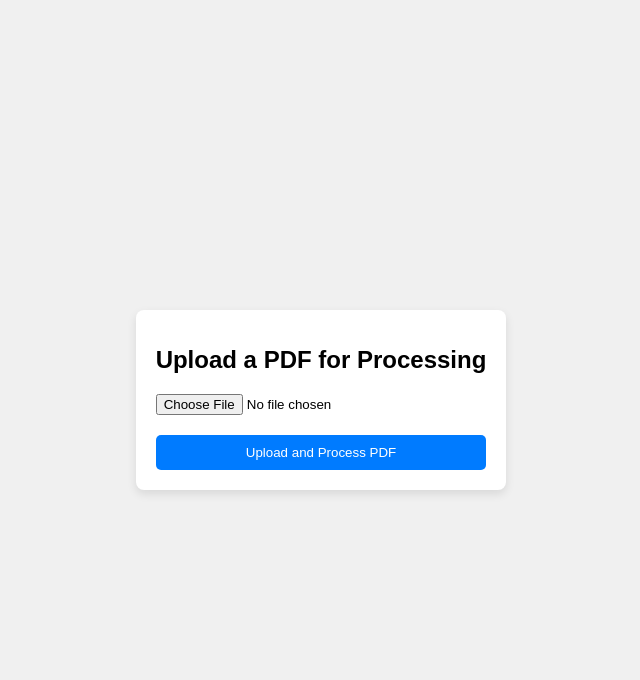
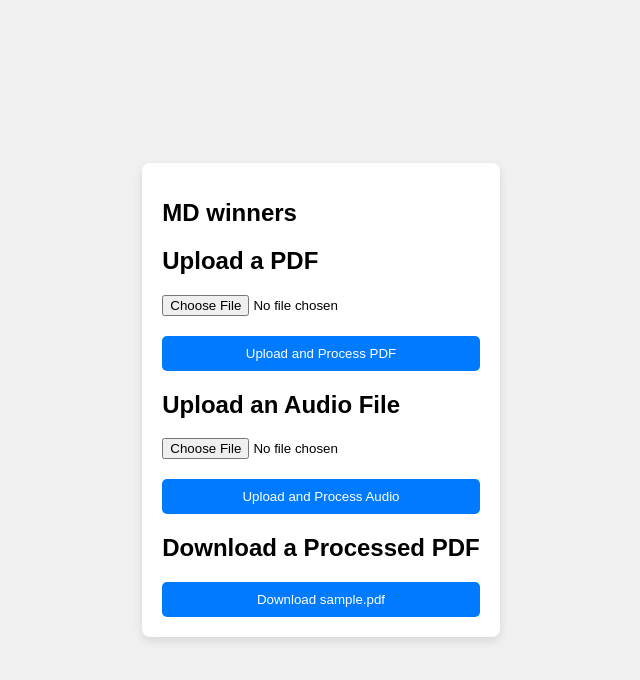
Before and after one commit to rinai1122/app, a Flask app: page / in a window 1280 px wide. Shown: the top 680 px of the page, without its empty margins (319-959 px from the left). Run offline with Flask 3, Linux system fonts and the light colour scheme.

Commit message:
work by JB

```diff
--- a/app.py
+++ b/app.py
@@ -1,4 +1,4 @@
-from flask import Flask, render_template, request, send_file
+from flask import Flask, render_template, request, send_file, jsonify
 import os
 from werkzeug.utils import secure_filename
 
@@ -8,37 +8,78 @@ app = Flask(__name__)
 UPLOAD_FOLDER = 'uploads'
 app.config['UPLOAD_FOLDER'] = UPLOAD_FOLDER
 
+# Directory to store downloadable files
+DOWNLOAD_FOLDER = 'downloads'
+app.config['DOWNLOAD_FOLDER'] = DOWNLOAD_FOLDER
+
+# Directory to store audio files
+AUDIO_FOLDER = 'audios'
+app.config['AUDIO_FOLDER'] = AUDIO_FOLDER
+
+# Create necessary folders if they don't exist
 if not os.path.exists(UPLOAD_FOLDER):
     os.makedirs(UPLOAD_FOLDER)
+
+if not os.path.exists(DOWNLOAD_FOLDER):
+    os.makedirs(DOWNLOAD_FOLDER)
+
+if not os.path.exists(AUDIO_FOLDER):
+    os.makedirs(AUDIO_FOLDER)
 
 def return_pdf(file_path):
     return file_path
 
 @app.route('/')
 def index():
-    return render_template('index.html')  # Render HTML form for uploading PDF
+    return render_template('index.html')
 
-@app.route('/upload', methods=['POST'])
-def upload_file():
+# Route to upload PDF files
+@app.route('/upload/pdf', methods=['POST'])
+def upload_pdf():
     if 'file' not in request.files:
-        return "No file part", 400
+        return jsonify({"message": "No file part"}), 400
     file = request.files['file']
 
     if file.filename == '':
-        return "No selected file", 400
+        return jsonify({"message": "No selected file"}), 400
 
     if file and file.filename.endswith('.pdf'):
         filename = secure_filename(file.filename)
         file_path = os.path.join(app.config['UPLOAD_FOLDER'], filename)
         file.save(file_path)
 
-        # Call your return_pdf function on the uploaded file
-        output_pdf_path = return_pdf(file_path)
+        return jsonify({"message": "PDF uploaded and processed successfully."}), 200
 
-        # Return the processed PDF as a downloadable file
-        return send_file(output_pdf_path, as_attachment=True)
+    return jsonify({"message": "File is not a PDF"}), 400
 
-    return "File is not a PDF", 400
+# Route to upload audio files
+@app.route('/upload/audio', methods=['POST'])
+def upload_audio():
+    if 'audio_file' not in request.files:
+        return jsonify({"message": "No file part"}), 400
+    file = request.files['audio_file']
+
+    if file.filename == '':
+        return jsonify({"message": "No selected file"}), 400
+
+    if file and file.filename.endswith(('.mp3', '.wav')):
+        filename = secure_filename(file.filename)
+        file_path = os.path.join(app.config['AUDIO_FOLDER'], filename)
+        file.save(file_path)
+
+        return jsonify({"message": "Audio uploaded and processed successfully."}), 200
+
+    return jsonify({"message": "File is not an audio file"}), 400
+
+# Route to download files
+@app.route('/download/<filename>', methods=['GET'])
+def download_file(filename):
+    file_path = os.path.join(app.config['DOWNLOAD_FOLDER'], filename)
+
+    if os.path.exists(file_path):
+        return send_file(file_path, as_attachment=True)
+    else:
+        return "File not found", 404
 
 if __name__ == '__main__':
     app.run(debug=True)
--- a/templates/index.html
+++ b/templates/index.html
@@ -3,16 +3,81 @@
 <head>
     <meta charset="UTF-8">
     <meta name="viewport" content="width=device-width, initial-scale=1.0">
-    <title>PDF Processing App</title>
+    <title>File Processing App</title>
     <link rel="stylesheet" href="/static/style.css">
+    <script src="https://code.jquery.com/jquery-3.6.0.min.js"></script>
 </head>
 <body>
     <div class="container">
-        <h1>Upload a PDF for Processing</h1>
-        <form action="/upload" method="POST" enctype="multipart/form-data">
+        <h1>MD winners</h1>
+
+        <!-- PDF upload form -->
+        <h2>Upload a PDF</h2>
+        <form id="pdfUploadForm" enctype="multipart/form-data">
             <input type="file" name="file" accept="application/pdf" required>
             <button type="submit">Upload and Process PDF</button>
         </form>
+
+        <!-- Audio upload form -->
+        <h2>Upload an Audio File</h2>
+        <form id="audioUploadForm" enctype="multipart/form-data">
+            <input type="file" name="audio_file" accept="audio/*" required>
+            <button type="submit">Upload and Process Audio</button>
+        </form>
+
+        <!-- Message display area -->
+        <div id="message"></div>
+
+        <!-- Download button -->
+        <h2>Download a Processed PDF</h2>
+        <form action="/download/sample.pdf" method="GET">
+            <button type="submit">Download sample.pdf</button>
+        </form>
     </div>
+
+    <script>
+        // Function to handle form submission with AJAX
+        $(document).ready(function() {
+            // Handle PDF upload
+            $('#pdfUploadForm').submit(function(event) {
+                event.preventDefault(); // Prevent default form submission
+                var formData = new FormData(this);
+
+                $.ajax({
+                    url: '/upload/pdf',
+                    type: 'POST',
+                    data: formData,
+                    contentType: false,
+                    processData: false,
+                    success: function(response) {
+                        $('#message').html('<p style="color:green;">' + response.message + '</p>');
+                    },
+                    error: function(response) {
+                        $('#message').html('<p style="color:red;">' + response.responseJSON.message + '</p>');
+                    }
+                });
+            });
+
+            // Handle Audio upload
+            $('#audioUploadForm').submit(function(event) {
+                event.preventDefault(); // Prevent default form submission
+                var formData = new FormData(this);
+
+                $.ajax({
+                    url: '/upload/audio',
+                    type: 'POST',
+                    data: formData,
+                    contentType: false,
+                    processData: false,
+                    success: function(response) {
+                        $('#message').html('<p style="color:green;">' + response.message + '</p>');
+                    },
+                    error: function(response) {
+                        $('#message').html('<p style="color:red;">' + response.responseJSON.message + '</p>');
+                    }
+                });
+            });
+        });
+    </script>
 </body>
 </html>
```
Also changed, not shown: 7 other files.
